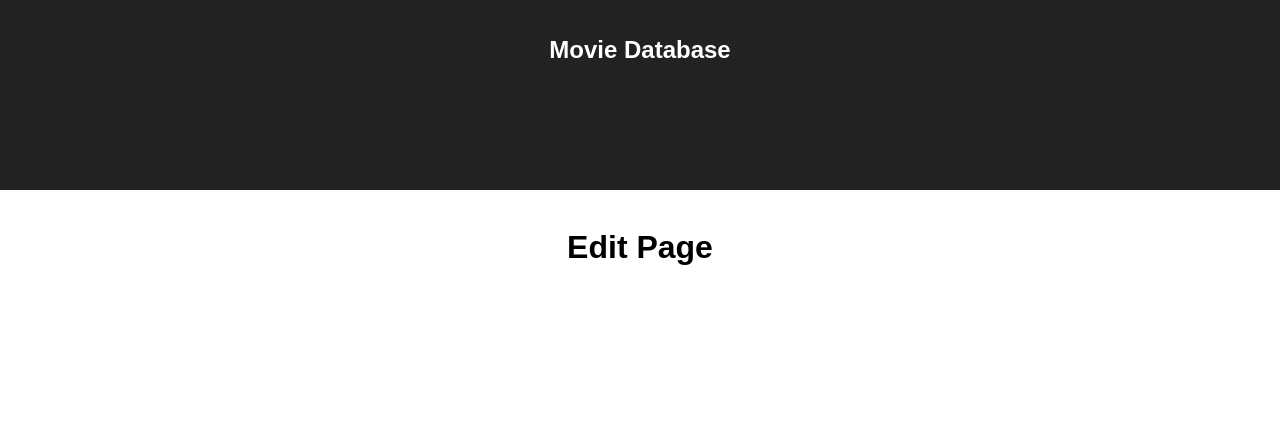
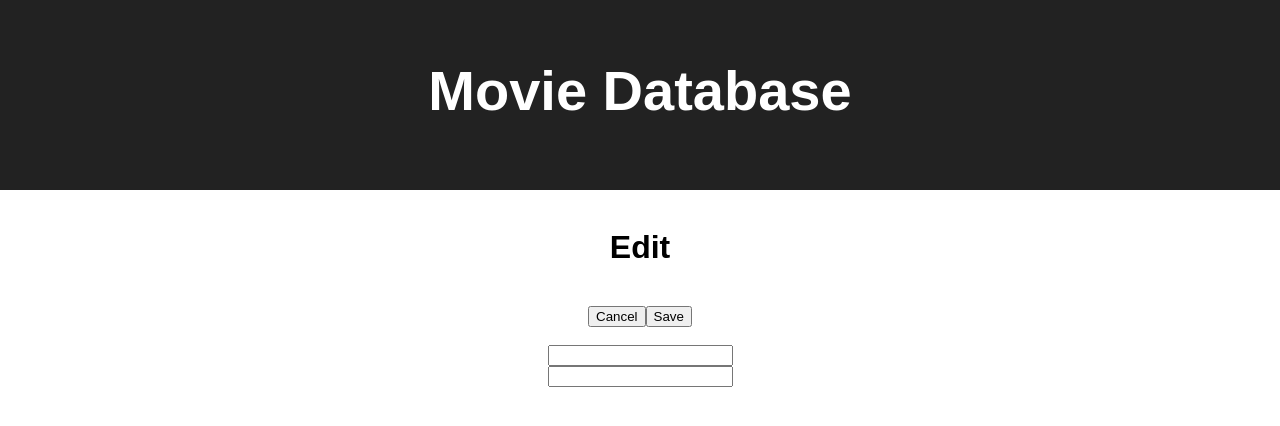
Before and after one commit to astrangethao/movie-saga-master, a React (Create React App) app: page /edit in a window 1280 px wide. Shown: the top 426 px of the page. Built offline with nearby package versions, Linux system fonts and the light colour scheme.

Commit message:
created the structure for edit page

```diff
--- a/src/components/App/App.css
+++ b/src/components/App/App.css
@@ -1,7 +1,6 @@
 .App {
   text-align: center;
 }
-
 
 .App-header {
   background-color: #222;
@@ -11,7 +10,7 @@
 }
 
 .App-title {
-  font-size: 1.5em;
+  font-size: 3.5em;
 }
 
 .App-intro {
@@ -19,6 +18,10 @@
 }
 
 @keyframes App-logo-spin {
-  from { transform: rotate(0deg); }
-  to { transform: rotate(360deg); }
+  from {
+    transform: rotate(0deg);
+  }
+  to {
+    transform: rotate(360deg);
+  }
 }
--- a/src/components/pages/DetailsPage/DetailsPage.js
+++ b/src/components/pages/DetailsPage/DetailsPage.js
@@ -10,6 +10,11 @@ class DetailsPage extends Component {
   // create the handleBackBtn method to send users back to movie page
   handleBackBtn = (event) => {
     this.props.history.push("/");
+  };
+
+  // creat the handleEditBtn method to send users to edit page
+  handleEditBtn = (event) => {
+    this.props.history.push("/edit");
   };
 
   render() {
@@ -25,7 +30,7 @@ class DetailsPage extends Component {
       <div>
         <button onClick={this.handleBackBtn}>Back To List</button>
         <br />
-        <button>Edit</button>
+        <button onClick={this.handleEditBtn}>Edit</button>
         <div>
           {movie.map(function (kitty) {
             return (
--- a/src/components/pages/EditPage/EditPage.js
+++ b/src/components/pages/EditPage/EditPage.js
@@ -4,7 +4,19 @@ class EditPage extends Component {
   render() {
     return (
       <div>
-        <h1>Edit Page</h1>
+        <h1>Edit</h1>
+        <br />
+        <div>
+          <button>Cancel</button>
+          <button>Save</button>
+        </div>
+        <br />
+        <div>
+          <input type="text" />
+        </div>
+        <div>
+          <input type="text" />
+        </div>
       </div>
     );
   }
```
